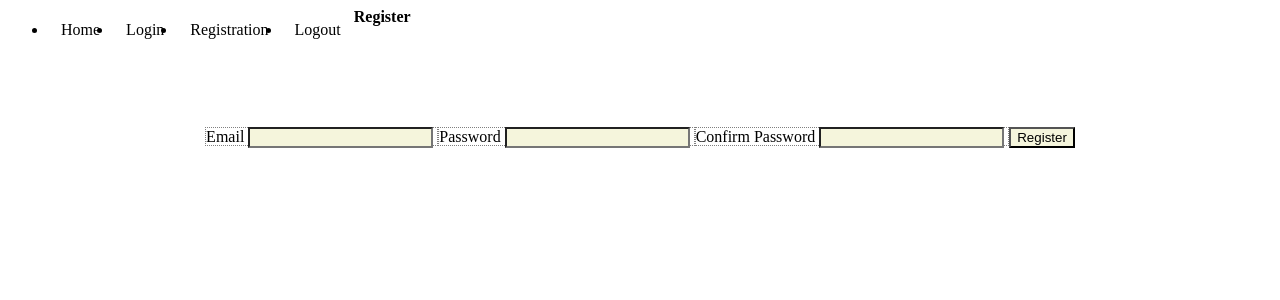
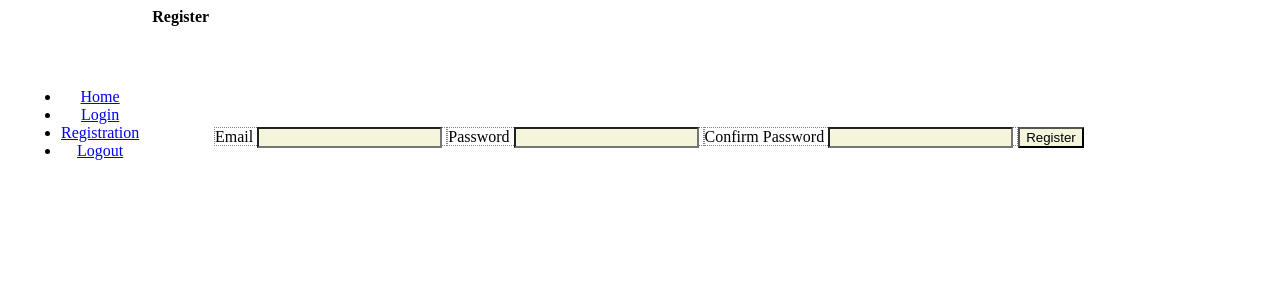
Before and after one commit to JMortonTan/IT202450, a PHP site: page /public_html/Sessions/register.php in a window 1280 px wide. Shown: the top 300 px of the page. Run offline with PHP 8.4, Linux system fonts and the light colour scheme; data that the repository does not hold is empty.

Commit message:
consolidating changes under nav

```diff
--- a/public_html/Sessions/header.php
+++ b/public_html/Sessions/header.php
@@ -4,10 +4,10 @@
 </head>
 <nav>
     <ul>
-        <li><a id="menu" href="home.php">Home</a></li>
-        <li><a id="menu" href="login.php">Login</a></li>
-        <li><a id="menu" href="register.php">Registration</a></li>
-        <li><a id="menu" href="logout.php">Logout</a></li>
+        <li><a href="home.php">Home</a></li>
+        <li><a href="login.php">Login</a></li>
+        <li><a href="register.php">Registration</a></li>
+        <li><a href="logout.php">Logout</a></li>
     </ul>
 </nav>
 <?php
--- a/public_html/Sessions/style.css
+++ b/public_html/Sessions/style.css
@@ -14,14 +14,14 @@ form {
     text-align: center;
 }
 
-li {
-    float: left;
-}
-
-#menu{
+nav{
     display: block;
     color: black;
-    text-align: center;
     padding: 13px;
     text-decoration: none;
+    float: left;
+    margin-left: auto;
+    margin-right: auto;
+    margin-top: 4%;
+    text-align: center;
 }
```
